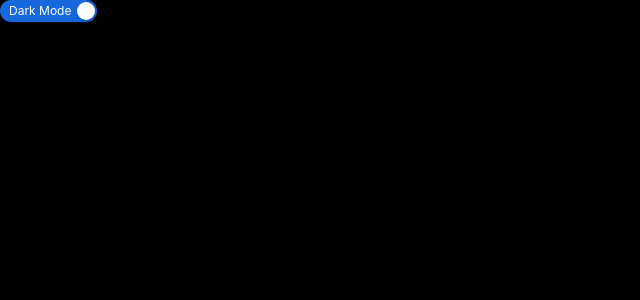
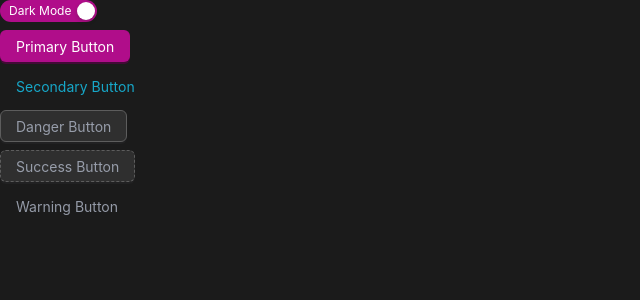
Before and after one commit to jonssons-io/ag-budget, a React (Vite) app in the folder root/frontend/: page / in a window 1280 px wide. Shown: the top 300 px of the page, without its empty margins (0-640 px from the left). Built offline with nearby package versions, Linux system fonts and the light colour scheme.

Commit message:
Add initial custom theme

```diff
--- a/root/frontend/src/App.tsx
+++ b/root/frontend/src/App.tsx
@@ -1,21 +1,18 @@
-import { Space, ConfigProvider, theme, Switch } from "antd";
+import { Space, ConfigProvider, theme, Switch, Button, Layout } from "antd";
 import useDarkMode from "./hooks/useDarkMode";
+import { darkTokens, lightTokens } from "./theme/theme";
 
 function App() {
   const [darkMode, handleChangeMode] = useDarkMode();
 
   return (
-    <div
-      style={{
-        background: darkMode ? "black" : "white",
-        height: "calc(100vh)",
+    <ConfigProvider
+      theme={{
+        algorithm: darkMode ? theme.darkAlgorithm : theme.defaultAlgorithm,
+        token: darkMode ? { ...darkTokens } : { ...lightTokens },
       }}
     >
-      <ConfigProvider
-        theme={{
-          algorithm: darkMode ? theme.darkAlgorithm : theme.defaultAlgorithm,
-        }}
-      >
+      <Layout style={{ minHeight: "100vh" }}>
         <Space direction="vertical">
           <Switch
             checked={darkMode}
@@ -25,9 +22,14 @@ function App() {
               handleChangeMode();
             }}
           />
+          <Button type="primary">Primary Button</Button>
+          <Button type="link">Secondary Button</Button>
+          <Button type="default">Danger Button</Button>
+          <Button type="dashed">Success Button</Button>
+          <Button type="text">Warning Button</Button>
         </Space>
-      </ConfigProvider>
-    </div>
+      </Layout>
+    </ConfigProvider>
   );
 }
 
--- /dev/null
+++ b/root/frontend/src/theme/theme.ts
@@ -0,0 +1,21 @@
+export const darkTokens = {
+  colorPrimary: "#cb0c9f",
+  colorInfo: "#17c1e8",
+  colorSuccess: "#82d616",
+  colorWarning: "#fbcf33",
+  colorError: "#ea0606",
+  colorBgBase: "#1b1b1b",
+  colorTextBase: "#a9b0bf",
+  colorLink: "#17c1e8",
+};
+
+export const lightTokens = {
+  colorPrimary: "#cb0c9f",
+  colorInfo: "#17c1e8",
+  colorSuccess: "#82d616",
+  colorWarning: "#fbcf33",
+  colorError: "#ea0606",
+  colorBgBase: "#f8f9fa",
+  colorTextBase: "#454d5e",
+  colorLink: "#17c1e8",
+};
```
